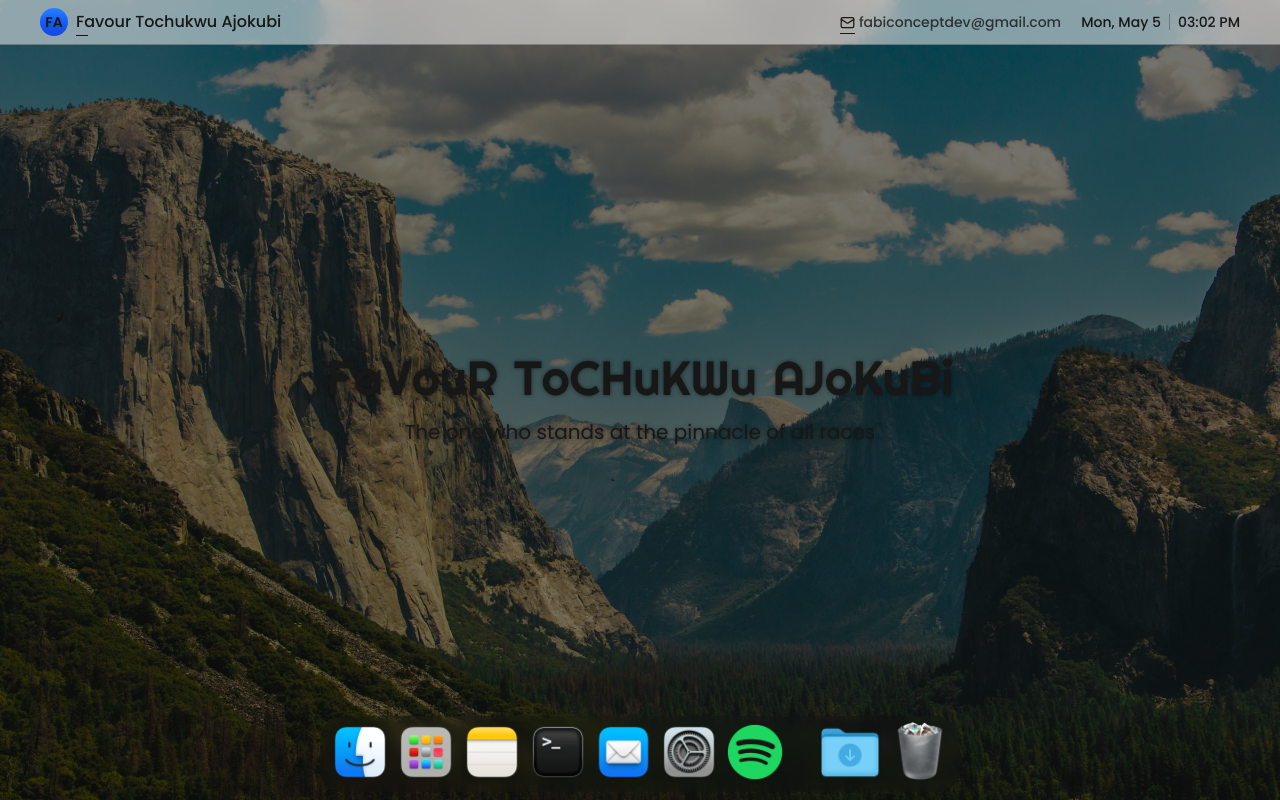
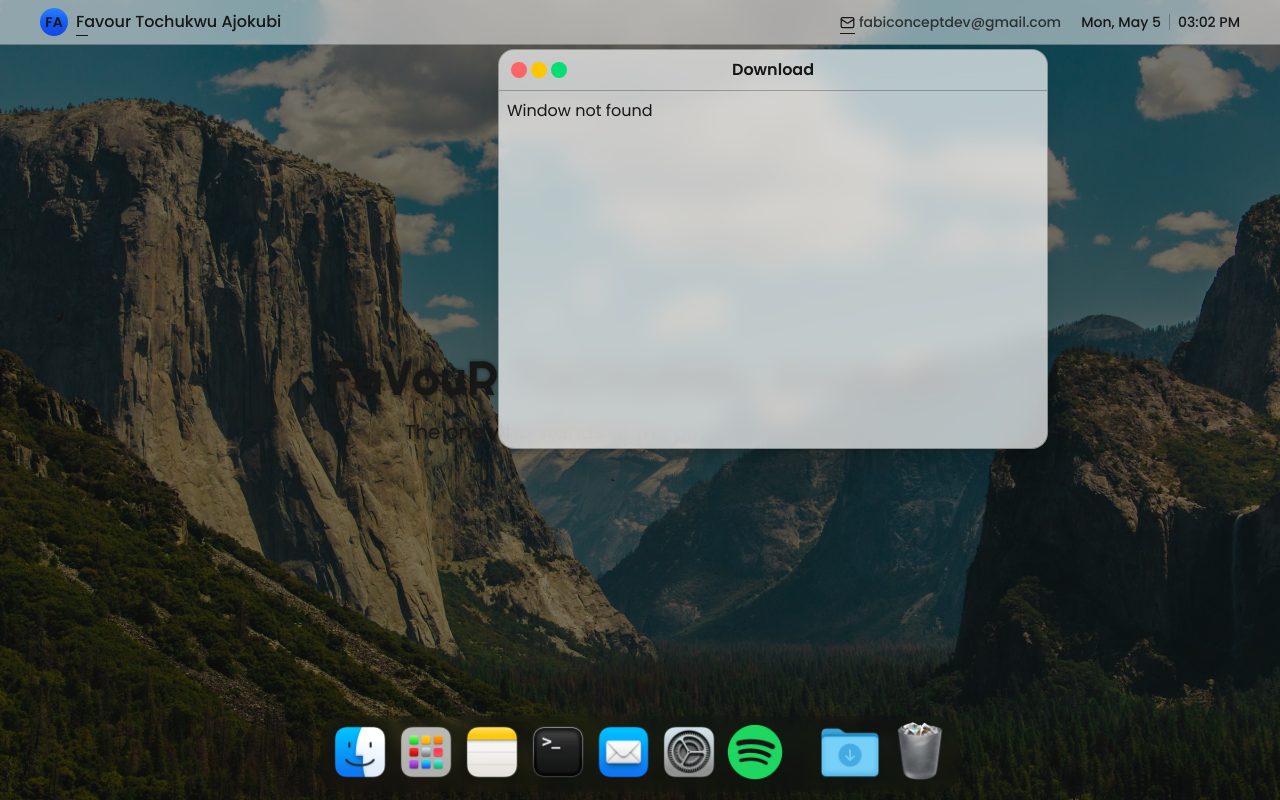
Before and after one commit to fabiconcept/macintosh-os, a Next.js app: page / in a window 1280 px wide. Both pictures are taken after a click on the element "Download". Built offline with nearby package versions, Linux system fonts and the light colour scheme.

Commit message:
Design AppWindow logic

```diff
--- /dev/null
+++ b/app/components/AppViewer/AppWindow.tsx
@@ -0,0 +1,152 @@
+"use client";
+import React, { useState } from 'react';
+import {
+  DndContext,
+  useDraggable,
+  useSensor,
+  useSensors,
+  PointerSensor,
+  DragEndEvent,
+} from '@dnd-kit/core';
+import useAppWindows, { AppWindow } from '@/store/useAppWindows';
+import { BOX_HEIGHT, BOX_WIDTH } from '@/constants';
+import { LucideMaximize2, LucideMinus, LucideX } from 'lucide-react';
+import Spotify from '../Windows/Spotify';
+
+
+const EDGE_PADDING = 0;
+const EDGE_THRESHOLD = 20;
+const TOP_OFFSET = 45; // Updated offset
+
+const getEdgePosition = (
+  x: number,
+  y: number,
+  screenWidth: number,
+  screenHeight: number
+): string => {
+  const atLeft = x <= EDGE_THRESHOLD;
+  const atRight = x >= screenWidth - BOX_WIDTH - EDGE_THRESHOLD;
+  const atTop = y <= TOP_OFFSET + EDGE_THRESHOLD; // Adjusted to count offset
+  const atBottom = y >= screenHeight - BOX_HEIGHT - EDGE_THRESHOLD;
+
+  if (atTop && atLeft) return 'top left';
+  if (atTop && atRight) return 'top right';
+  if (atBottom && atLeft) return 'bottom left';
+  if (atBottom && atRight) return 'bottom right';
+  if (atTop) return 'top';
+  if (atBottom) return 'bottom';
+  if (atLeft) return 'left';
+  if (atRight) return 'right';
+
+  return 'center';
+};
+
+const DraggableBox = ({
+  position,
+  windowProps,
+}: {
+  position: { x: number; y: number };
+  windowProps: AppWindow;
+}) => {
+  const { attributes, listeners, setNodeRef, transform, isDragging } = useDraggable({
+    id: 'box',
+  });
+
+  const { reorderToTop, removeWindow } = useAppWindows();
+
+  const appliedX = position.x + (transform?.x || 0);
+  const appliedY = position.y + (transform?.y || 0);
+
+  const style: React.CSSProperties = {
+    transform: `translate3d(${appliedX}px, ${appliedY}px, 0)`,
+    transition: isDragging ? 'none' : 'transform 0.3s ease',
+  };
+
+  const handleClose = () => {
+    removeWindow(windowProps.id);
+  }
+
+  const WindowToRender = ()=> {
+    switch (windowProps.windowType) {
+      case 'spotify':
+        return <Spotify />;
+      default:
+        return <div>Window not found</div>;
+    }
+  };
+
+  return (
+    <div
+      ref={setNodeRef}
+      className="fixed z-50 w-[550px] h-[400px] bg-background/70 backdrop-blur-md shadow-xl border border-foreground/30 rounded-2xl overflow-hidden"
+      style={style}
+      onClick={() => reorderToTop(windowProps.id)}
+    >
+      <div
+        className="handle cursor-move p-2 font-semibold rounded-t-lg relative border-b border-foreground/30"
+      >
+        <div className='flex items-center gap-1 absolute top-1/2 -translate-y-1/2 left-3 group'>
+          <div
+            title='Close window'
+            onClick={handleClose}
+            className='cursor-pointer h-4 w-4 rounded-full grid place-items-center bg-red-400'
+          ><LucideX size={10} className='text-black group-hover:opacity-100 opacity-0 transition-opacity duration-300' /></div>
+          <div
+            title='Minimize window'
+            className='cursor-pointer h-4 w-4 rounded-full grid place-items-center bg-yellow-400'
+          ><LucideMinus size={10} className='text-black group-hover:opacity-100 opacity-0 transition-opacity duration-300' /></div>
+          <div
+            title='Maximize window'
+            className='cursor-pointer h-4 w-4 rounded-full grid place-items-center bg-green-400'
+          ><LucideMaximize2 size={10} className='text-black group-hover:opacity-100 opacity-0 transition-opacity duration-300' /></div>
+        </div>
+        <div
+          {...listeners}
+          {...attributes}
+          className='text-center select-none'
+        >
+          <span className='pointer-events-none'>{windowProps.title}</span>
+        </div>
+      </div>
+      <div className='p-2'>
+        <WindowToRender />
+      </div>
+    </div>
+  );
+};
+
+const DraggableContainer = ({ windowProps }: { windowProps: AppWindow }) => {
+  const [position, setPosition] = useState({ x: windowProps.position.x, y: windowProps.position.y < TOP_OFFSET ? TOP_OFFSET : windowProps.position.y });
+
+  const sensors = useSensors(useSensor(PointerSensor));
+
+  const handleDragEnd = (event: DragEndEvent) => {
+    const { delta } = event;
+    const { innerWidth, innerHeight } = window;
+
+    const newX = Math.min(
+      Math.max(EDGE_PADDING, position.x + delta.x),
+      innerWidth - BOX_WIDTH - EDGE_PADDING
+    );
+
+    const newY = Math.min(
+      Math.max(TOP_OFFSET, position.y + delta.y), // uses TOP_OFFSET as minimum
+      innerHeight - BOX_HEIGHT - EDGE_PADDING
+    );
+
+    setPosition({ x: newX, y: newY });
+
+    const edge = getEdgePosition(newX, newY, innerWidth, innerHeight);
+    if (edge !== 'center') {
+      console.log(`Box touched the ${edge} edge`);
+    }
+  };
+
+  return (
+    <DndContext sensors={sensors} onDragEnd={handleDragEnd}>
+      <DraggableBox position={position} windowProps={windowProps} />
+    </DndContext>
+  );
+};
+
+export default DraggableContainer;
--- /dev/null
+++ b/app/components/AppViewer/AppWindows.tsx
@@ -0,0 +1,16 @@
+"use client";
+
+import AppWindow from "./AppWindow";
+import { AppViewerProvider } from ".";
+import useAppWindows from "@/store/useAppWindows";
+
+export default function AppWindows() {
+    const { windows } = useAppWindows();
+    return (
+        <AppViewerProvider>
+            {windows.map((window) => (
+                <AppWindow key={window.id} windowProps={window} />
+            ))}
+        </AppViewerProvider>
+    )
+}
--- /dev/null
+++ b/app/components/AppViewer/index.tsx
@@ -0,0 +1,39 @@
+// AppViewerContext.tsx
+"use client";
+import React, { createContext, useContext, useEffect, useRef, useState } from "react";
+
+interface AppViewerContextValues {
+  containerDimensions: { width: number; height: number };
+}
+
+const AppViewerContext = createContext<AppViewerContextValues | null>(null);
+
+export const useAppViewer = () => {
+  const context = useContext(AppViewerContext);
+  if (!context) throw new Error("useAppViewer must be used within AppViewerProvider");
+  return context;
+};
+
+export const AppViewerProvider = ({ children }: { children: React.ReactNode }) => {
+  const containerRef = useRef<HTMLDivElement>(null);
+  const [containerDimensions, setContainerDimensions] = useState({ width: 0, height: 0 });
+
+  useEffect(() => {
+    if (containerRef.current) {
+      setContainerDimensions({
+        width: containerRef.current.offsetWidth,
+        height: containerRef.current.offsetHeight,
+      });
+    }
+  }, []);
+
+  return (
+    <AppViewerContext.Provider value={{ containerDimensions }}>
+      <div className="fixed top-0 left-0 h-screen w-screen">
+        <div className="relative h-full w-full" ref={containerRef}>
+          {children}
+        </div>
+      </div>
+    </AppViewerContext.Provider>
+  );
+};
--- a/app/components/TaskBar/Icon.tsx
+++ b/app/components/TaskBar/Icon.tsx
@@ -3,18 +3,53 @@
 import clsx from "clsx";
 import Image from "next/image";
 import useAppStore from "@/store";
-import { IconProps } from "@/constants";
+import { BOX_HEIGHT, BOX_WIDTH, IconProps } from "@/constants";
+import useAppWindows from "@/store/useAppWindows";
 
 export default function Icon({
     src,
     alt,
     tooltip,
-    action
-}: Omit<IconProps, "id">) {
+    id,
+    windowType,
+}: IconProps) {
     const { theme } = useAppStore();
+
+    const { windows, addWindow } = useAppWindows();
+
+    const thisWindow = windows.find((window) => window.id === id);
+
+    const isWindowOpen = !!thisWindow;
+
+    const handleOpenWindow = () => {
+        if (isWindowOpen) return;
+
+        const { innerWidth, innerHeight } = window;
+        const screenWidth = innerWidth;
+        const screenHeight = innerHeight;
+
+        // Safe "mid" boundaries (e.g. 5% to 95% of screen)
+        const minX = screenWidth * 0.05;
+        const maxX = screenWidth * 0.95 - BOX_WIDTH;
+        const minY = screenHeight * 0.05;
+        const maxY = screenHeight * 0.95 - BOX_HEIGHT;
+
+        const randomX = Math.floor(Math.random() * (maxX - minX) + minX);
+        const randomY = Math.floor(Math.random() * (maxY - minY) + minY);
+
+        addWindow({
+            id,
+            title: tooltip,
+            position: { x: randomX, y: randomY },
+            fixedLocation: "right",
+            windowType,
+        });
+
+    };
+
     return (
         <div
-            onClick={action}
+            onClick={handleOpenWindow}
             className="relative group cursor-pointer"
         >
             <Image
@@ -23,12 +58,15 @@ export default function Icon({
                 width={64}
                 height={64}
                 draggable={false}
-                className="-mt-1 transition-all duration-300 group-hover:scale-110 group-active:scale-100 active:rotate-3 group-hover:drop-shadow-[0_0_5px_rgba(255,255,255,0.25)]"
+                className={clsx(
+                    "-mt-1 transition-all duration-300",
+                    !isWindowOpen ? "group-hover:scale-110 group-active:scale-100 active:rotate-3 group-hover:drop-shadow-[0_0_5px_rgba(255,255,255,0.25)]" : ""
+                )}
             />
 
             <div
                 className={clsx(
-                    "absolute -top-14 left-1/2 -translate-x-1/2 border rounded-md px-3 py-0.5 inset-shadow-[0_0_0_0.5px] inset-shadow-foreground/30 group-hover:opacity-100 group-active:opacity-0 opacity-0 transition-all duration-300",
+                    "absolute -top-[3.25rem] left-1/2 -translate-x-1/2 border rounded-md px-3 py-0.5 inset-shadow-[0_0_0_0.5px] inset-shadow-foreground/30 group-hover:opacity-100 group-active:opacity-0 opacity-0 transition-all duration-300",
                     theme === "dark" && "border-background/80 bg-[#252525]",
                     theme === "light" && "border-foreground/30 bg-[#d8d8d8]"
                 )}
@@ -46,9 +84,9 @@ export default function Icon({
                 <span className="text-sm capitalize">{tooltip}</span>
             </div>
 
-            <div
+            {isWindowOpen && <div
                 className="absolute -bottom-1.5 left-1/2 -translate-x-1/2 h-1 w-1 rounded-full bg-foreground/70"
-            />
+            />}
         </div>
     )
 }
--- a/app/components/TaskBar/index.tsx
+++ b/app/components/TaskBar/index.tsx
@@ -52,7 +52,7 @@ const SortableIcon = ({ id, ...props }: IconProps & { id: string }) => {
 
     return (
         <div ref={setNodeRef} style={style} {...attributes} {...listeners}>
-            <Icon {...props} />
+            <Icon {...props} id={id} />
         </div>
     );
 };
@@ -116,7 +116,7 @@ export default function TaskBar() {
     };
 
     return (
-        <div className="fixed bottom-2 p-2 left-1/2 -translate-x-1/2 rounded-3xl border border-foreground/10 bg-foreground/10 backdrop-blur-sm">
+        <div className="fixed bottom-2 p-2 left-1/2 z-[999] -translate-x-1/2 rounded-3xl border border-foreground/10 bg-foreground/10 backdrop-blur-sm">
             <div className="flex items-stretch gap-2">
                 <DndContext
                     sensors={sensors}
--- /dev/null
+++ b/app/components/Windows/Spotify.tsx
@@ -0,0 +1,6 @@
+export default function Spotify() {
+
+    return (
+        <div>Spotify</div>
+    )
+}
--- a/app/page.tsx
+++ b/app/page.tsx
@@ -1,3 +1,4 @@
+import AppWindows from './components/AppViewer/AppWindows';
 import Bg from './components/Bg';
 import Header from './components/Header';
 import TaskBar from './components/TaskBar';
@@ -8,6 +9,7 @@ export default function page() {
         <Bg />
         <Header />
         <TaskBar />
+        <AppWindows />
     </div>
   )
 }
--- a/package.json
+++ b/package.json
@@ -18,6 +18,7 @@
     "next": "15.3.1",
     "react": "^19.0.0",
     "react-dom": "^19.0.0",
+    "react-draggable": "^4.4.6",
     "zustand": "^5.0.4"
   },
   "devDependencies": {
--- /dev/null
+++ b/store/useAppWindows.ts
@@ -0,0 +1,38 @@
+import { WindowType } from "@/constants";
+import { create } from "zustand";
+
+
+export interface AppWindow {
+    id: string;
+    title: string;
+    position: { x: number; y: number };
+    fixedLocation: "right" | "left";
+    windowType: WindowType;
+}
+
+interface AppWindowsStore {
+    windows: AppWindow[];
+    addWindow: (window: AppWindow) => void;
+    removeWindow: (id: string) => void;
+    updateWindow: (id: string, update: Partial<AppWindow>) => void;
+    reorderToTop: (id: string) => void;
+}
+
+const useAppWindows = create<AppWindowsStore>((set) => ({
+    windows: [],
+    addWindow: (window) => set((state) => ({ windows: [...state.windows, window] })),
+    removeWindow: (id) => set((state) => ({ windows: state.windows.filter((window) => window.id !== id) })),
+    updateWindow: (id, update) => set((state) => ({
+        windows: state.windows.map((window) =>
+            window.id === id ? { ...window, ...update } : window
+        ),
+    })),
+    reorderToTop: (id) => set((state) => ({
+        windows: [
+            ...state.windows.filter((window) => window.id !== id),
+            ...state.windows.filter((window) => window.id === id)
+        ],
+    })),
+}))
+
+export default useAppWindows;
```
Also changed, not shown: constants.ts (+26 -10 lines), 1 other file (tests, documents, lock files or other folders).
